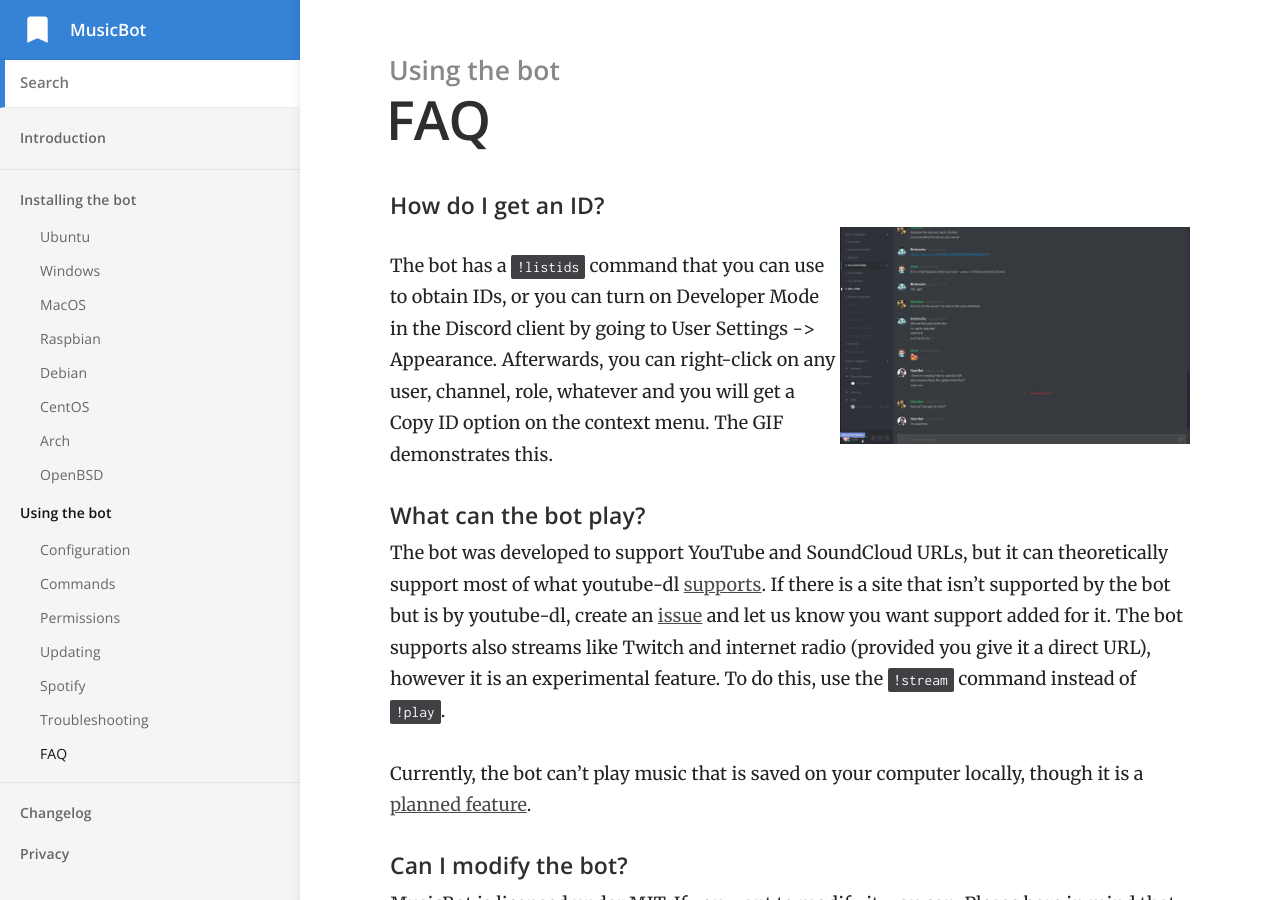
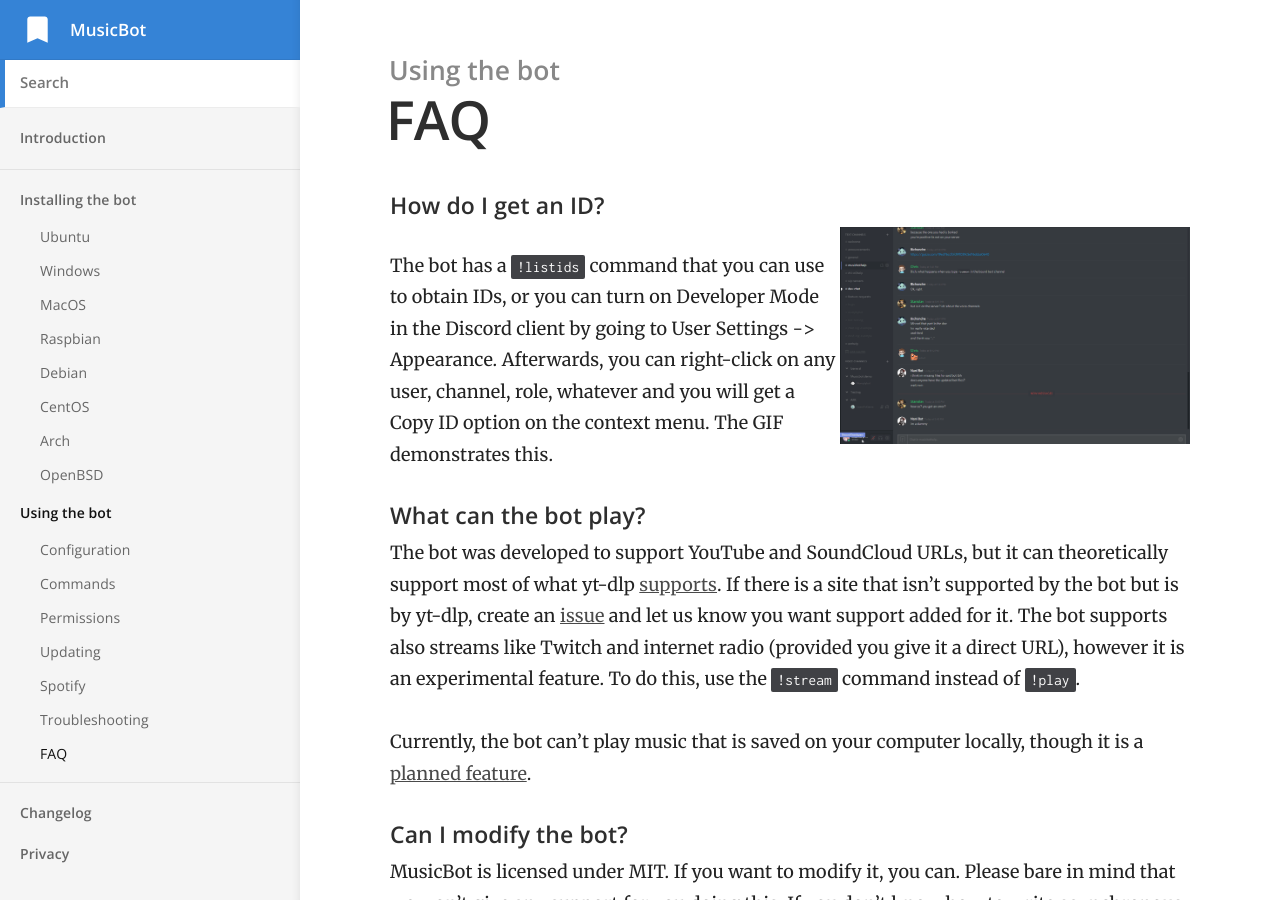
Before and after one commit to Just-Some-Bots/MusicBot, a Jekyll site: the page built from _docs/using/faq.md, in a window 1280 px wide and 900 px high. Built offline with Jekyll 4.4.1, drawn with Linux system fonts in a browser that asks for light colours.

Commit message:
Update faq.md

```diff
--- a/_docs/using/faq.md
+++ b/_docs/using/faq.md
@@ -12,7 +12,7 @@ The bot has a `!listids` command that you can use to obtain IDs, or you can turn
 
 #### What can the bot play?
 
-The bot was developed to support YouTube and SoundCloud URLs, but it can theoretically support most of what youtube-dl [supports](https://rg3.github.io/youtube-dl/supportedsites.html). If there is a site that isn't supported by the bot but is by youtube-dl, create an [issue](https://github.com/Just-Some-Bots/MusicBot/issues/new) and let us know you want support added for it. The bot supports also streams like Twitch and internet radio (provided you give it a direct URL), however it is an experimental feature. To do this, use the `!stream` command instead of `!play`.
+The bot was developed to support YouTube and SoundCloud URLs, but it can theoretically support most of what yt-dlp [supports](https://github.com/yt-dlp/yt-dlp/blob/master/supportedsites.md). If there is a site that isn't supported by the bot but is by yt-dlp, create an [issue](https://github.com/Just-Some-Bots/MusicBot/issues/new) and let us know you want support added for it. The bot supports also streams like Twitch and internet radio (provided you give it a direct URL), however it is an experimental feature. To do this, use the `!stream` command instead of `!play`.
 
 Currently, the bot can't play music that is saved on your computer locally, though it is a [planned feature](https://github.com/Just-Some-Bots/MusicBot/issues/168).
 
```
